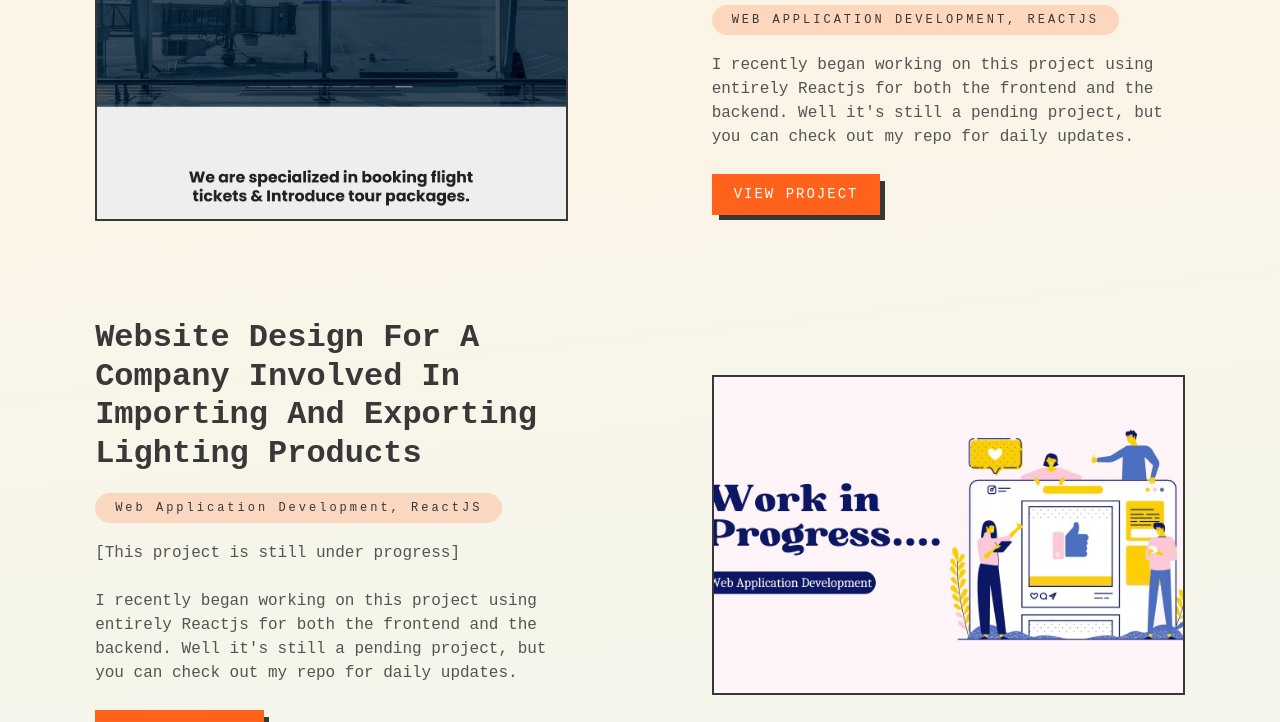
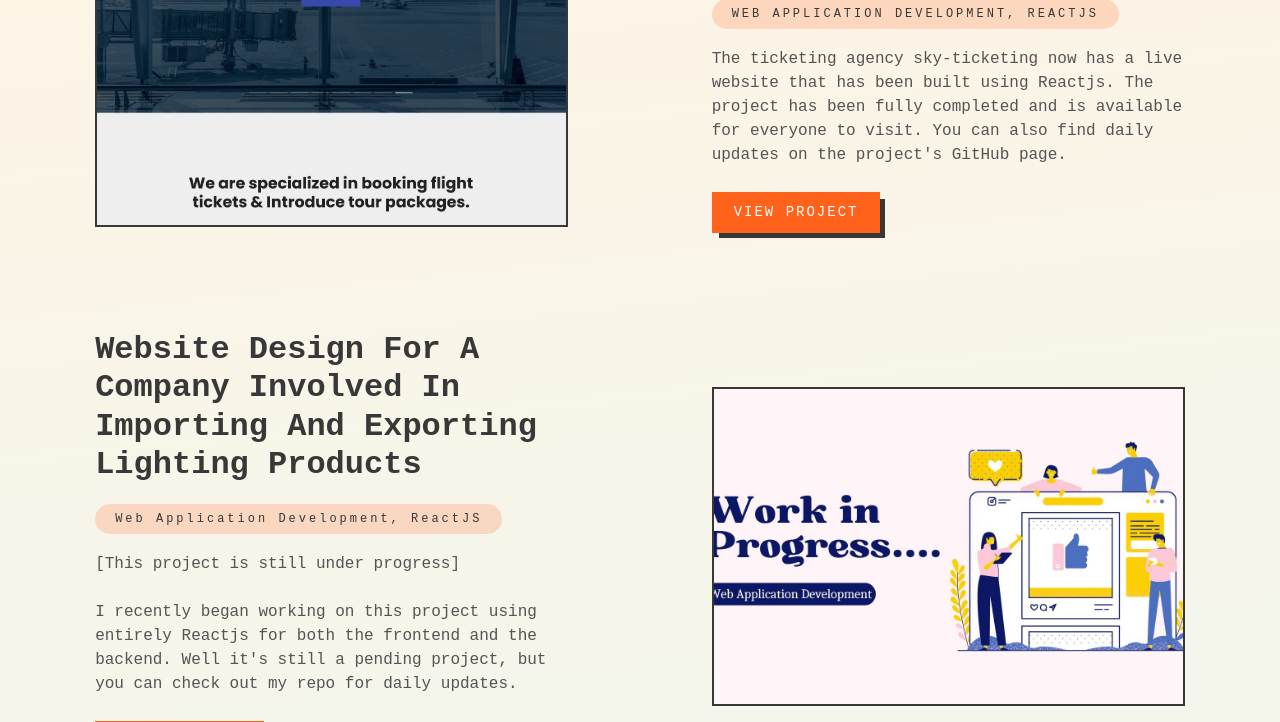
Before and after one commit to ImamNazar/Mohamed_Imam-personal_portfolio, a plain HTML site: page portfolio.html in a window 1280 px wide. Shown: the part 378-1100 px from the top of the page. Drawn offline with nearby package versions, Linux system fonts and the light colour scheme.

Commit message:
Update portfolio.html

```diff
--- a/portfolio.html
+++ b/portfolio.html
@@ -129,7 +129,7 @@
                   <p class="card-text">
                     <span class="chip label-md">Web Application Development, ReactJS</span>
 
-                    I recently began working on this project using entirely Reactjs for both the frontend and the backend. Well it's still a pending project, but you can check out my repo for daily updates.
+                    The ticketing agency sky-ticketing now has a live website that has been built using Reactjs. The project has been fully completed and is available for everyone to visit. You can also find daily updates on the project's GitHub page.
                   </p>
 
                   <a href="https://sky-ticketing.com/" class="btn btn-primary">View Project</a>
```
